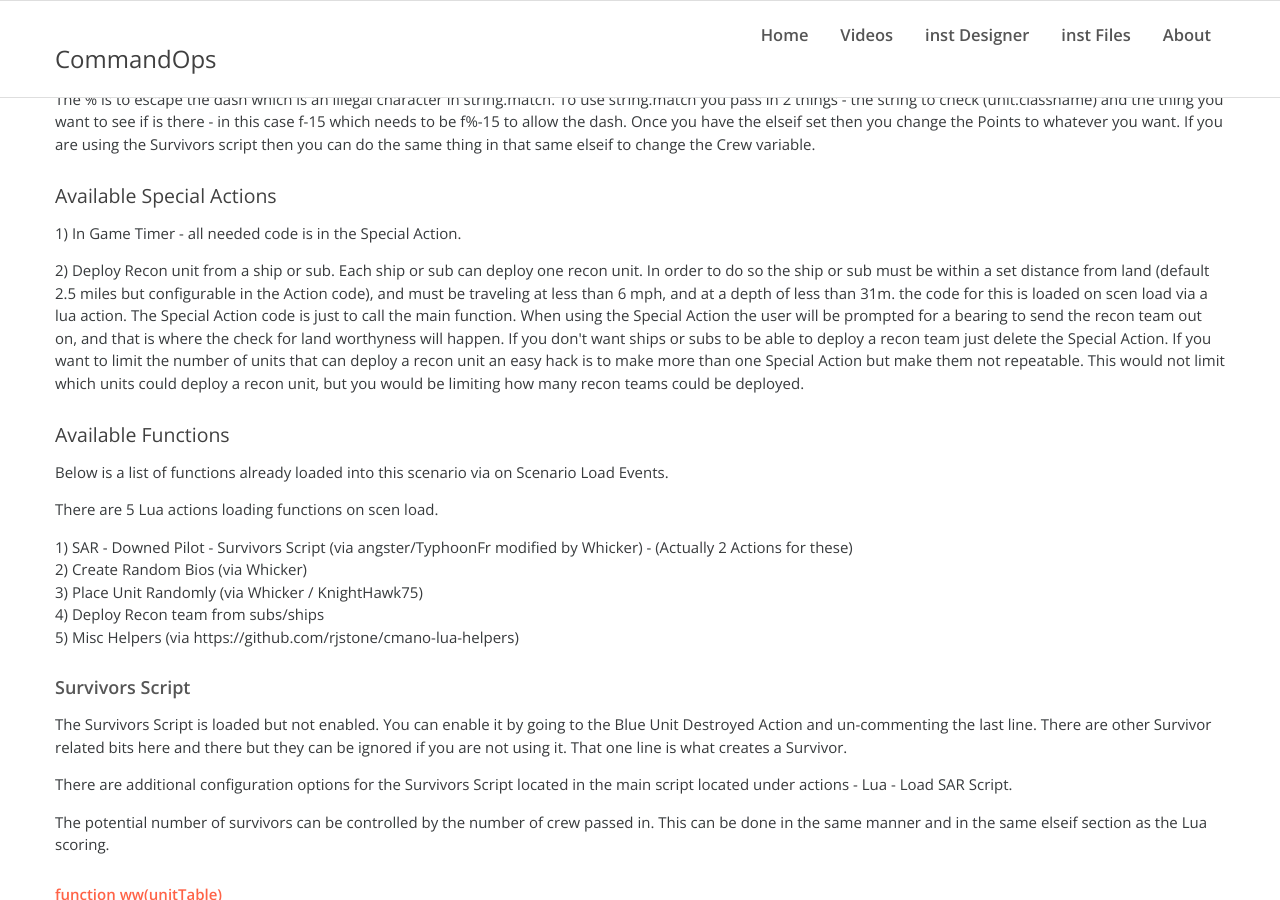
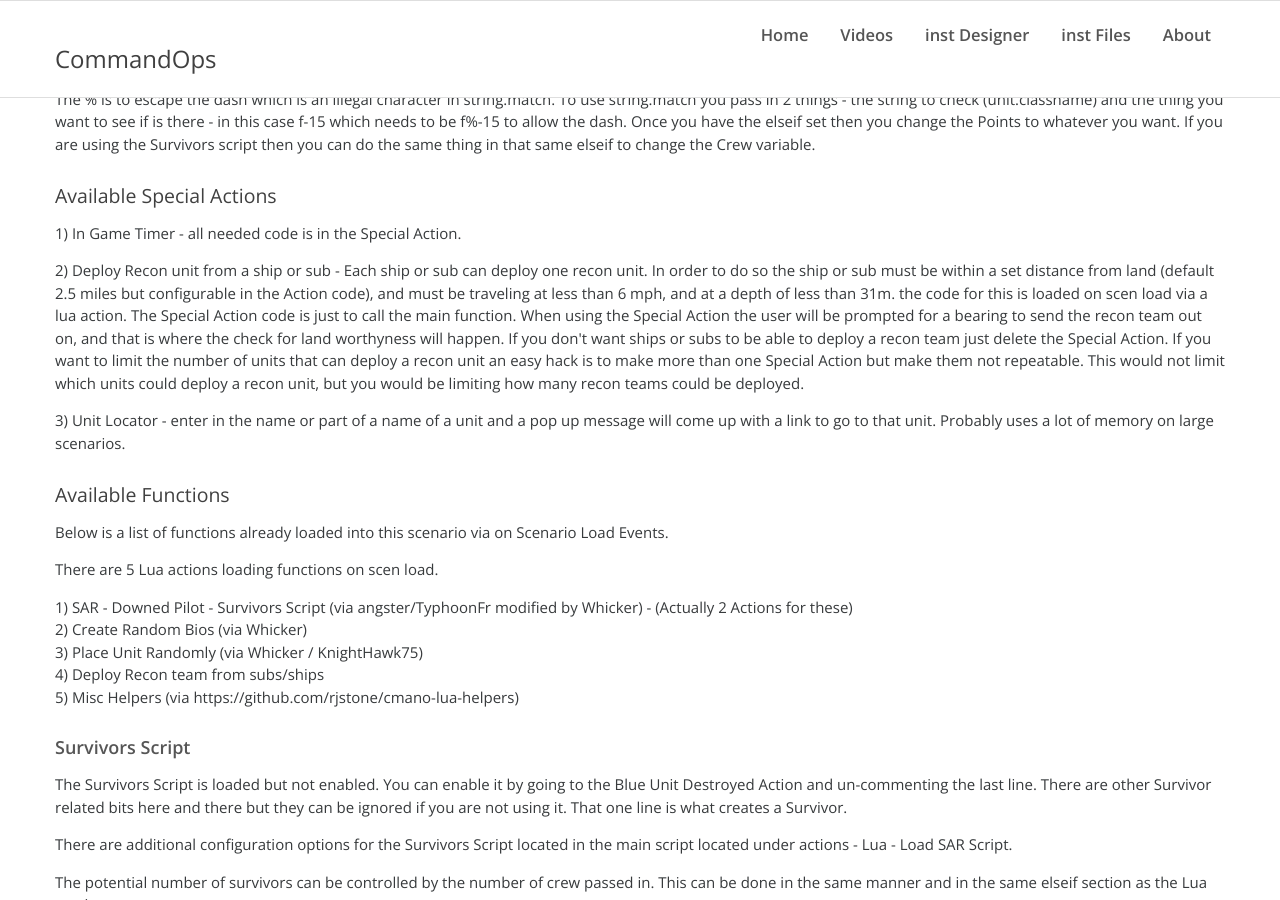
Before and after one commit to commandops/commandops.github.io, a Jekyll site: the page built from posts/starter-scen.md, in a window 1280 px wide and 900 px high, scrolled down 739 px. Built offline with Jekyll 4.4.1, drawn with Linux system fonts in a browser that asks for light colours; comment, search, counter and statistics services are not loaded.

Commit message:
Update starter-scen.md

```diff
--- a/posts/starter-scen.md
+++ b/posts/starter-scen.md
@@ -35,7 +35,9 @@ The % is to escape the dash which is an illegal character in string.match. To us
 1) In Game Timer - all needed code is in the Special Action.
 
 
-2) Deploy Recon unit from a ship or sub. Each ship or sub can deploy one recon unit. In order to do so the ship or sub must be within  a set distance from land (default 2.5 miles but configurable in the Action code), and must be traveling at less than 6 mph, and at a depth of less than 31m. the code for this is loaded on scen load via a lua action. The Special Action code is just to call the main function. When using the Special Action the user will be prompted for a bearing to send the recon team out on, and that is where the check for land worthyness will happen. If you don't want ships or subs to be able to deploy a recon team just delete the Special Action. If you want to limit the number of units that can deploy a recon unit an easy hack is to make more than one Special Action but make them not repeatable. This would not limit which units could deploy a recon unit, but you would be limiting how many recon teams could be deployed.
+2) Deploy Recon unit from a ship or sub - Each ship or sub can deploy one recon unit. In order to do so the ship or sub must be within  a set distance from land (default 2.5 miles but configurable in the Action code), and must be traveling at less than 6 mph, and at a depth of less than 31m. the code for this is loaded on scen load via a lua action. The Special Action code is just to call the main function. When using the Special Action the user will be prompted for a bearing to send the recon team out on, and that is where the check for land worthyness will happen. If you don't want ships or subs to be able to deploy a recon team just delete the Special Action. If you want to limit the number of units that can deploy a recon unit an easy hack is to make more than one Special Action but make them not repeatable. This would not limit which units could deploy a recon unit, but you would be limiting how many recon teams could be deployed.
+
+3) Unit Locator - enter in the name or part of a name of a unit and a pop up message will come up with a link to go to that unit. Probably uses a lot of memory on large scenarios.
 
 ### Available Functions
 
```
